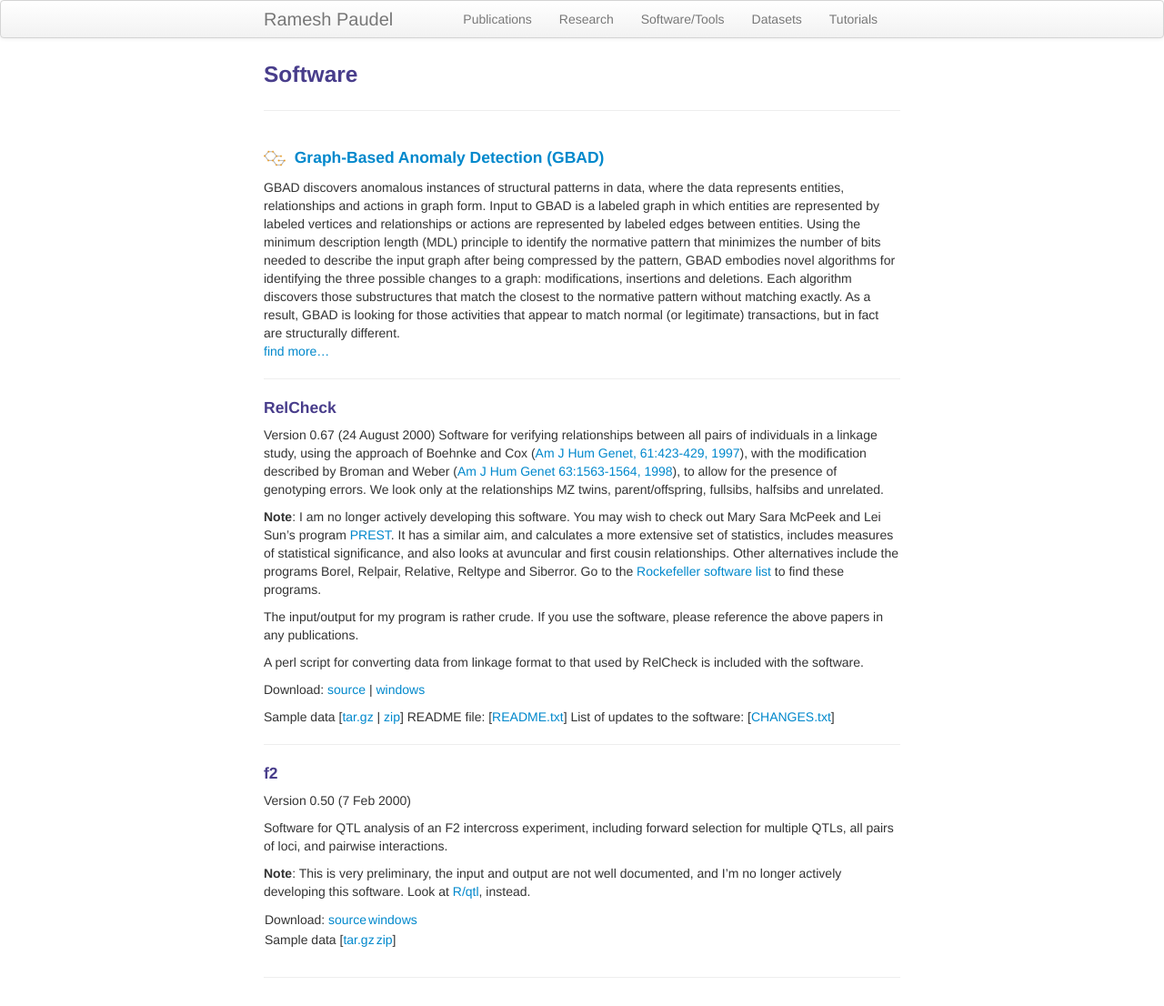
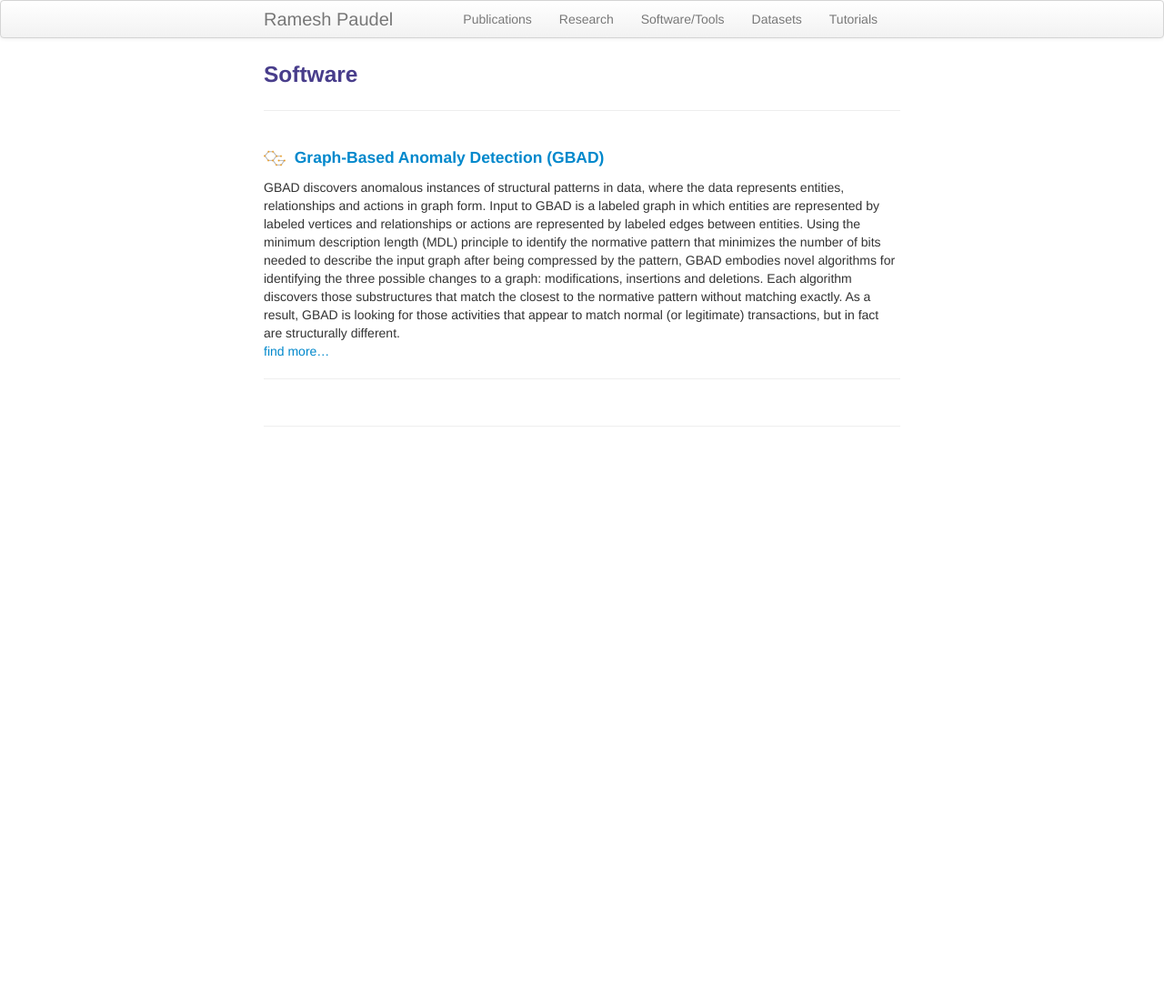
Before and after one commit to rpaudel42/rpaudel42.github.io, a Jekyll site: the page built from pages/software.md, in a window 1280 px wide. Shown: the whole page at 91% size. Built offline with Jekyll 4.4.1, drawn with Linux system fonts in a browser that asks for light colours; after the commit the page ends 900 px from its top, so only the background shows below that.

Commit message:
Update software.md

```diff
--- a/pages/software.md
+++ b/pages/software.md
@@ -11,7 +11,7 @@ GBAD discovers anomalous instances of structural patterns in data, where the dat
 [find more...](http://users.csc.tntech.edu/~weberle/gbad/)
 
 ---
-
+<!--
 #### <a name="relcheck"></a>RelCheck
 Version 0.67 (24 August 2000)
 Software for verifying relationships between all pairs of
@@ -21,9 +21,9 @@ J Hum Genet, 61:423-429, 1997](https://www.ncbi.nlm.nih.gov/pubmed/9311748)), wi
 Broman and Weber ([Am
 J Hum Genet 63:1563-1564, 1998](https://www.ncbi.nlm.nih.gov/pubmed/9792888)), to allow for the presence of
 genotyping errors.  We look only at the relationships MZ twins,
-parent/offspring, fullsibs, halfsibs and unrelated.
+parent/offspring, fullsibs, halfsibs and unrelated.-->
 
-**Note**: I am no longer actively developing this software. You may wish to check out Mary Sara McPeek and Lei
+<!--**Note**: I am no longer actively developing this software. You may wish to check out Mary Sara McPeek and Lei
 Sun's program [PREST](http://galton.uchicago.edu/~mcpeek/software/prest/).  It has a similar aim, and calculates a
 more extensive set of statistics, includes measures of statistical
 significance, and also looks at avuncular and first cousin
@@ -61,4 +61,4 @@ are not well documented, and I'm no longer actively developing this software.  L
 
 Download: [source](https://www.biostat.wisc.edu/software/f2/f2_0.50.tar.gz) | [windows](https://www.biostat.wisc.edu/software/f2/f2_0.50.zip)
 
-Sample data \[[tar.gz](https://www.biostat.wisc.edu/software/f2/example.tar.gz) | [zip](https://www.biostat.wisc.edu/software/f2/example.zip)\]
+Sample data \[[tar.gz](https://www.biostat.wisc.edu/software/f2/example.tar.gz) | [zip](https://www.biostat.wisc.edu/software/f2/example.zip)\]-->
```
